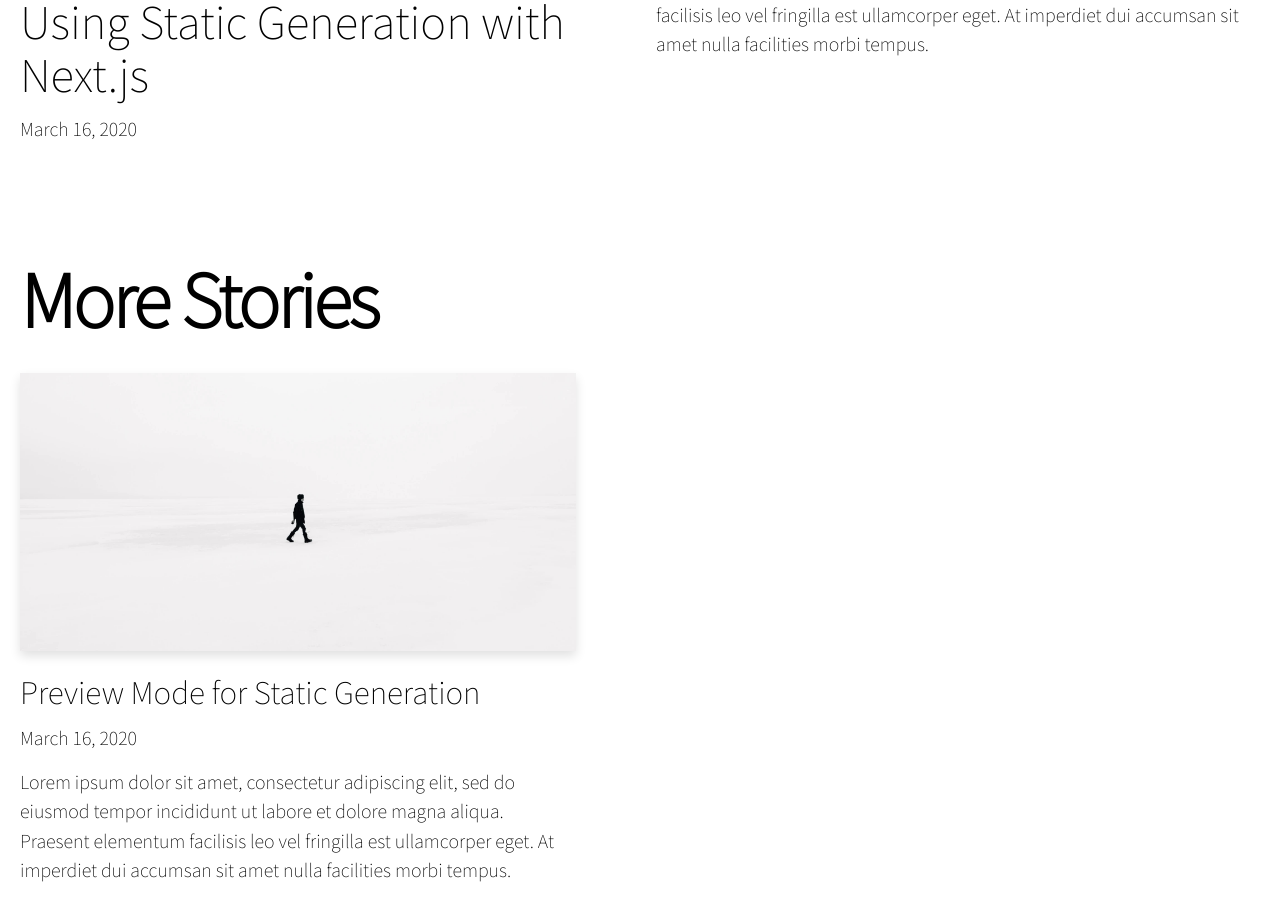
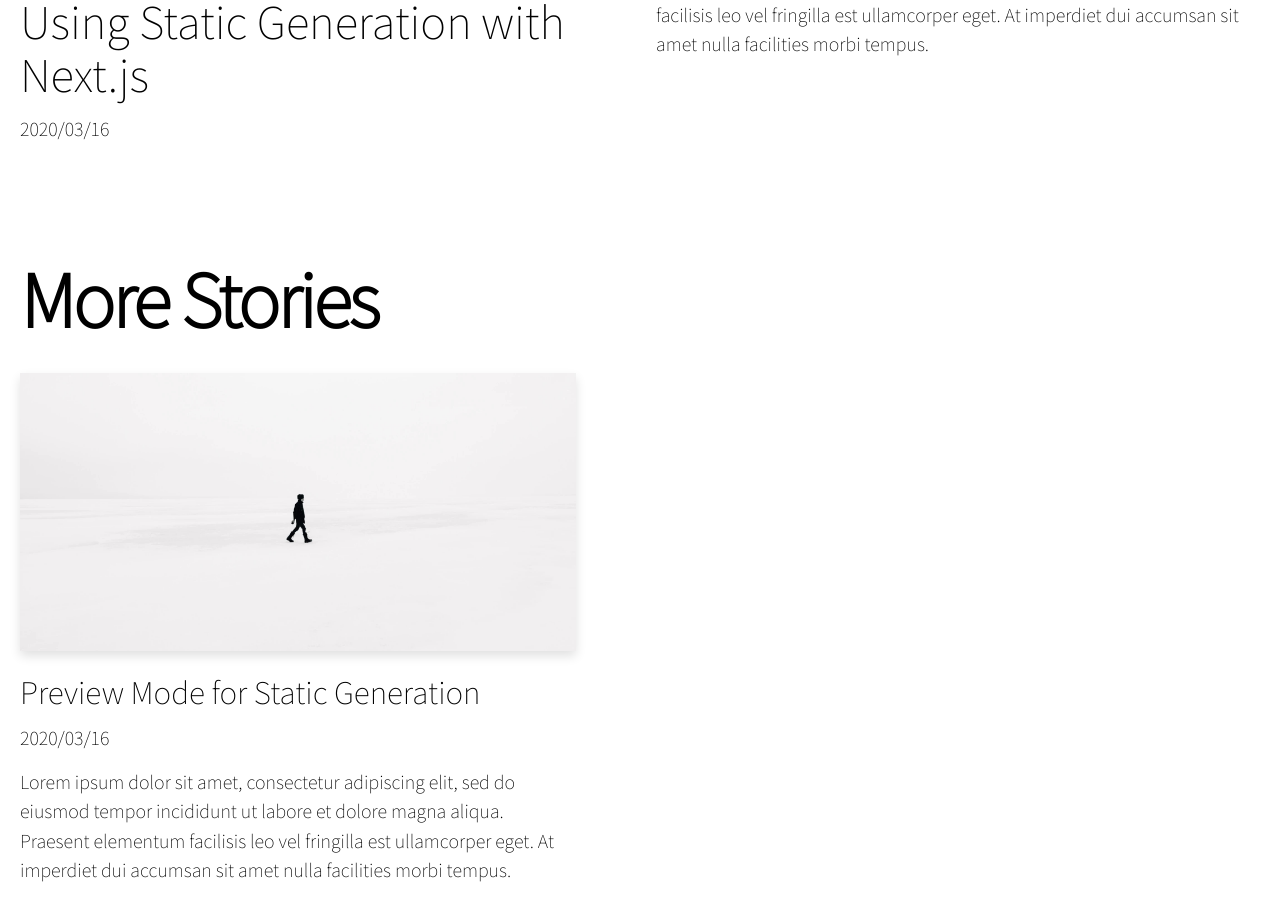
Before and after one commit to cubenoy22/cubenoy22com-template, a Next.js app: page / in a window 1280 px wide. Shown: the part 1013-1934 px from the top of the page. Built offline with nearby package versions, Linux system fonts and the light colour scheme.

Commit message:
Change Format of Date

```diff
--- a/components/date-formater.tsx
+++ b/components/date-formater.tsx
@@ -6,7 +6,7 @@
 
 const DateFormater = ({ dateString }: Props) => {
   const date = parseISO(dateString)
-  return <time dateTime={dateString}>{format(date, 'LLLL	d, yyyy')}</time>
+  return <time dateTime={dateString}>{format(date, 'yyyy/MM/dd')}</time>
 }
 
 export default DateFormater
```
